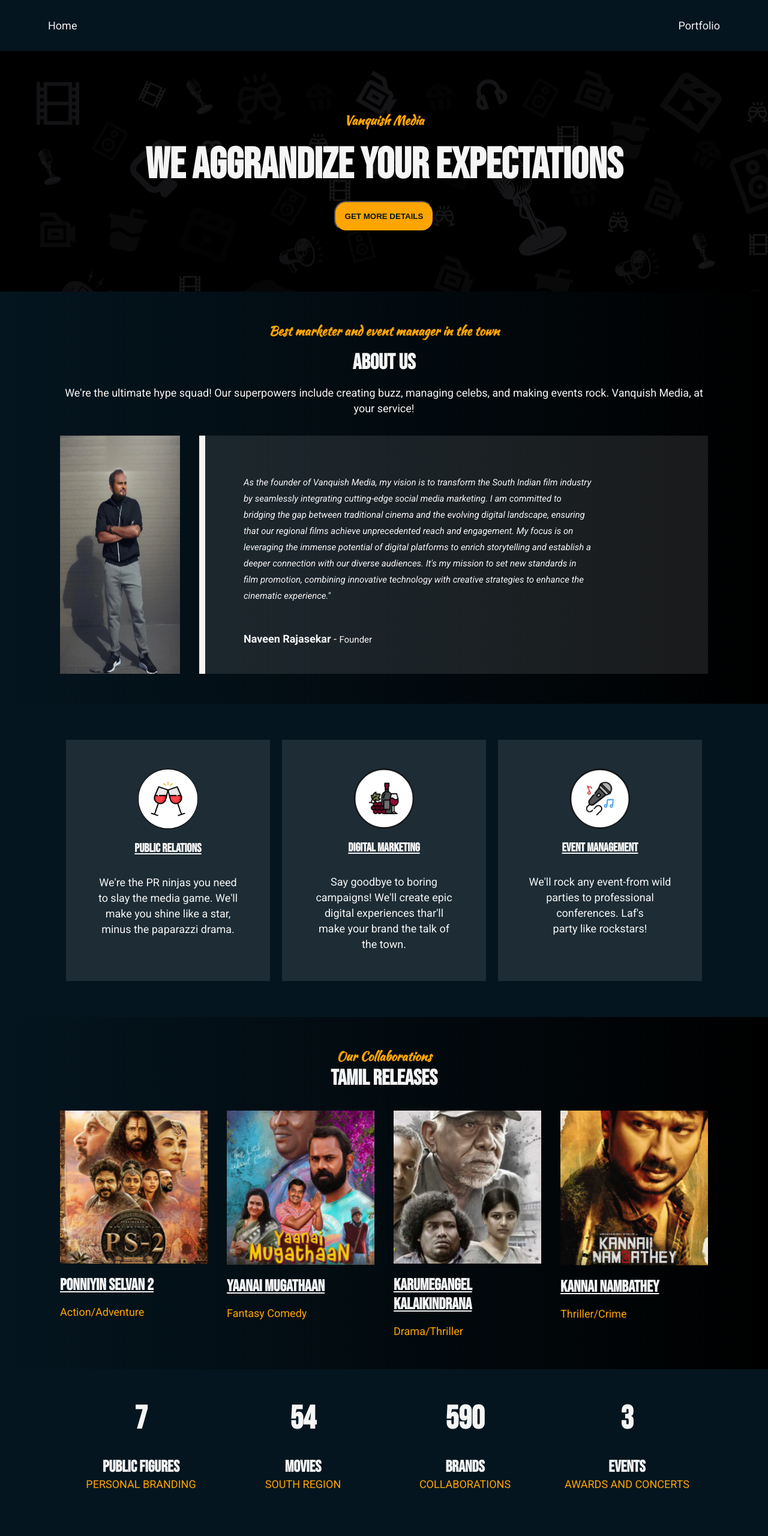
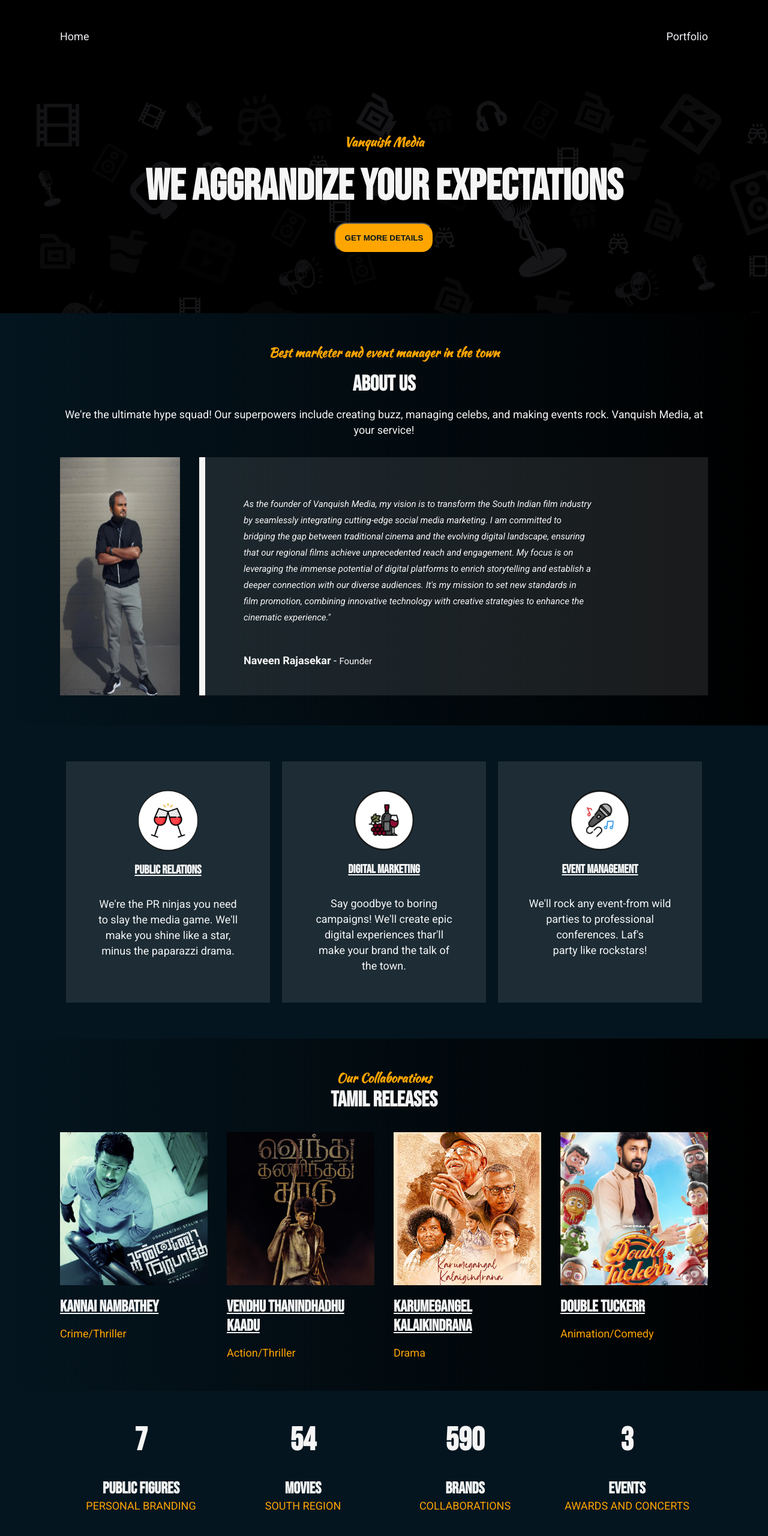
Before and after one commit to blinkingsoft/vanquishmedia, a plain HTML site: page index.html in a window 1280 px wide. Shown: the top 2560 px of the page at 60% size. Drawn offline with nearby package versions, Linux system fonts and the light colour scheme; files whose address does not match are found by name.

Commit message:
portfilio menu alignment and movie poster changed

```diff
--- a/css/style.css
+++ b/css/style.css
@@ -23,6 +23,16 @@
         color: var(--text-color);
         font-size: 18px;
         font-family: 'Roboto', Verdana, sans-serif;
+    }
+    nav {
+        box-shadow: 0 3px 10px 0 rgba(110, 108, 108, 0.979)
+    }
+    nav li a:hover{
+        background-color: lightgrey;
+        color: #04151F;
+        padding: 0.5rem;
+        border-radius: 10px;
+        transition: 1sec;
     }
     p{
         line-height: 26px;
--- a/index.html
+++ b/index.html
@@ -20,8 +20,8 @@
     </style>
 </head>
 <body>
-    <header class="p-2 ml-3 mr-3 bg-transparent">
-        <nav>
+    <header>
+        <nav class="p-2 bg-black container">
             <ul class="d-flex df-between">
                 <li>
                     <a class="text-white" href="index.html">Home</a>
@@ -128,53 +128,53 @@
                     <div
                     data-aos="fade-down" data-aos-duration="500"
                     >
-                        <img src="img/movie-posters/ps-2.png"
+                        <img src="img/posters/kn.png"
                         width="100%"
-                        alt="Ponniyin Selvan 2">
+                        alt="KANNAI NAMBATHEY">
                         <h2 class="mt-1 heading-text">
-                            <u>PONNIYIN SELVAN 2</u>
+                            <u>KANNAI NAMBATHEY</u>
                         </h2>
                         <div class="highlight-color-1 mt-1">
-                            <p>Action/Adventure</p>
+                            <p>Crime/Thriller</p>
                         </div>
                     </div>
                     <div
                     data-aos="fade-down" data-aos-duration="1000"
                     >
-                        <img src="img/movie-posters/ym.png"
+                        <img src="img/posters/ps-2.png"
                         width="100%"
-                        alt="Ponniyin Selvan 2">
+                        alt="VENDHU THANINDHADHU KAADU">
                         <h2 class="mt-1 heading-text">
-                            <u>YAANAI MUGATHAAN</u>
+                            <u>VENDHU THANINDHADHU KAADU</u>
                         </h2>
                         <div class="highlight-color-1 mt-1">
-                            <p>Fantasy Comedy</p>
+                            <p>Action/Thriller</p>
                         </div>
                     </div>
                     <div
                     data-aos="fade-down" data-aos-duration="2000"
                     >
-                        <img src="img/movie-posters/kk.png"
+                        <img src="img/posters/kk.png"
                         width="100%"
-                        alt="Ponniyin Selvan 2">
+                        alt="KARUMEGANGEL KALAIKINDRANA">
                         <h2 class="mt-1 heading-text">
                             <u>KARUMEGANGEL KALAIKINDRANA</u>
                         </h2>
                         <div class="highlight-color-1 mt-1">
-                            <p>Drama/Thriller</p>
+                            <p>Drama</p>
                         </div>
                     </div>
                     <div
                     data-aos="fade-down" data-aos-duration="3000"
                     >
-                        <img src="img/movie-posters/kn.png"
+                        <img src="img/posters/double-tuckerr.png"
                         width="100%"
-                        alt="Ponniyin Selvan 2">
+                        alt="DOUBLE TUCKERR">
                         <h2 class="mt-1 heading-text">
-                            <u>KANNAI NAMBATHEY</u>
+                            <u>DOUBLE TUCKERR</u>
                         </h2>
                         <div class="highlight-color-1 mt-1">
-                            <p>Thriller/Crime</p>
+                            <p>Animation/Comedy</p>
                         </div>
                     </div>
                 </div>
```
Also changed, not shown: portfolio.html (+58 -4 lines).
